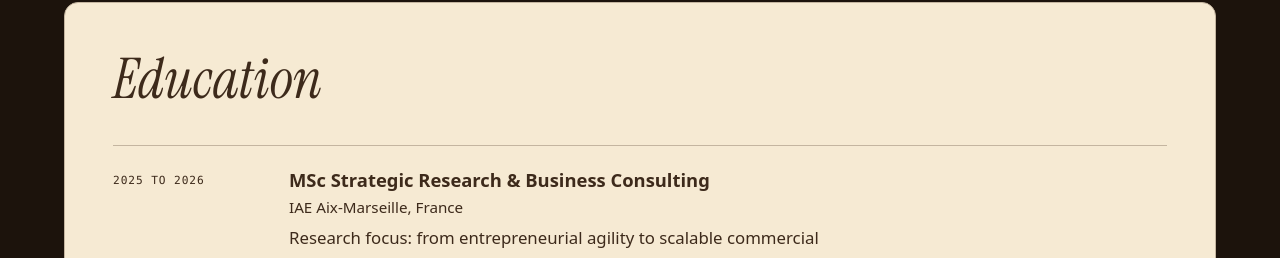
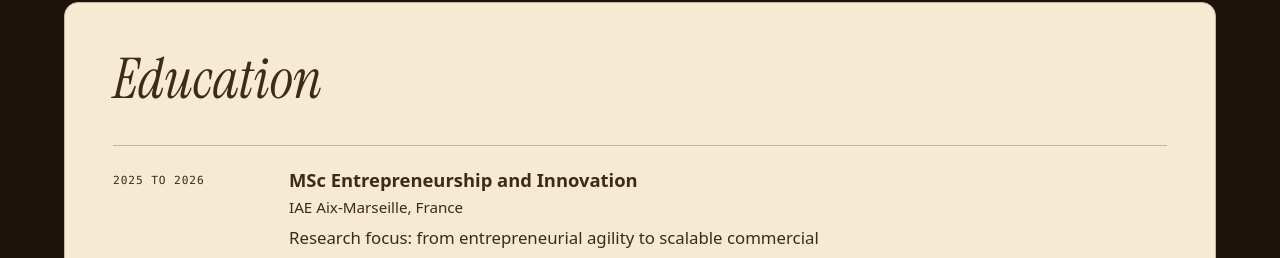
Before and after one commit to JCTec/becky, a plain HTML site: page index.html in a window 1280 px wide. Shown: the part 5888-6146 px from the top of the page. Drawn offline with Linux system fonts and the light colour scheme.

Commit message:
Page: Rename the France degree to MSc Entrepreneurship and Innovation
Co-Authored-By: Claude Opus 5.5 <noreply@anthropic.com>

```diff
--- a/index.html
+++ b/index.html
@@ -819,7 +819,7 @@
       <li>
         <span class="label">2025 to 2026</span>
         <div class="role">
-          <h3>MSc Strategic Research &amp; Business Consulting</h3>
+          <h3>MSc Entrepreneurship and Innovation</h3>
           <p class="org">IAE Aix-Marseille, France</p>
           <p>Research focus: from entrepreneurial agility to scalable commercial practices. Courses include business AI, non-market strategies and CSR, plus a real consulting project.</p>
         </div>
```
